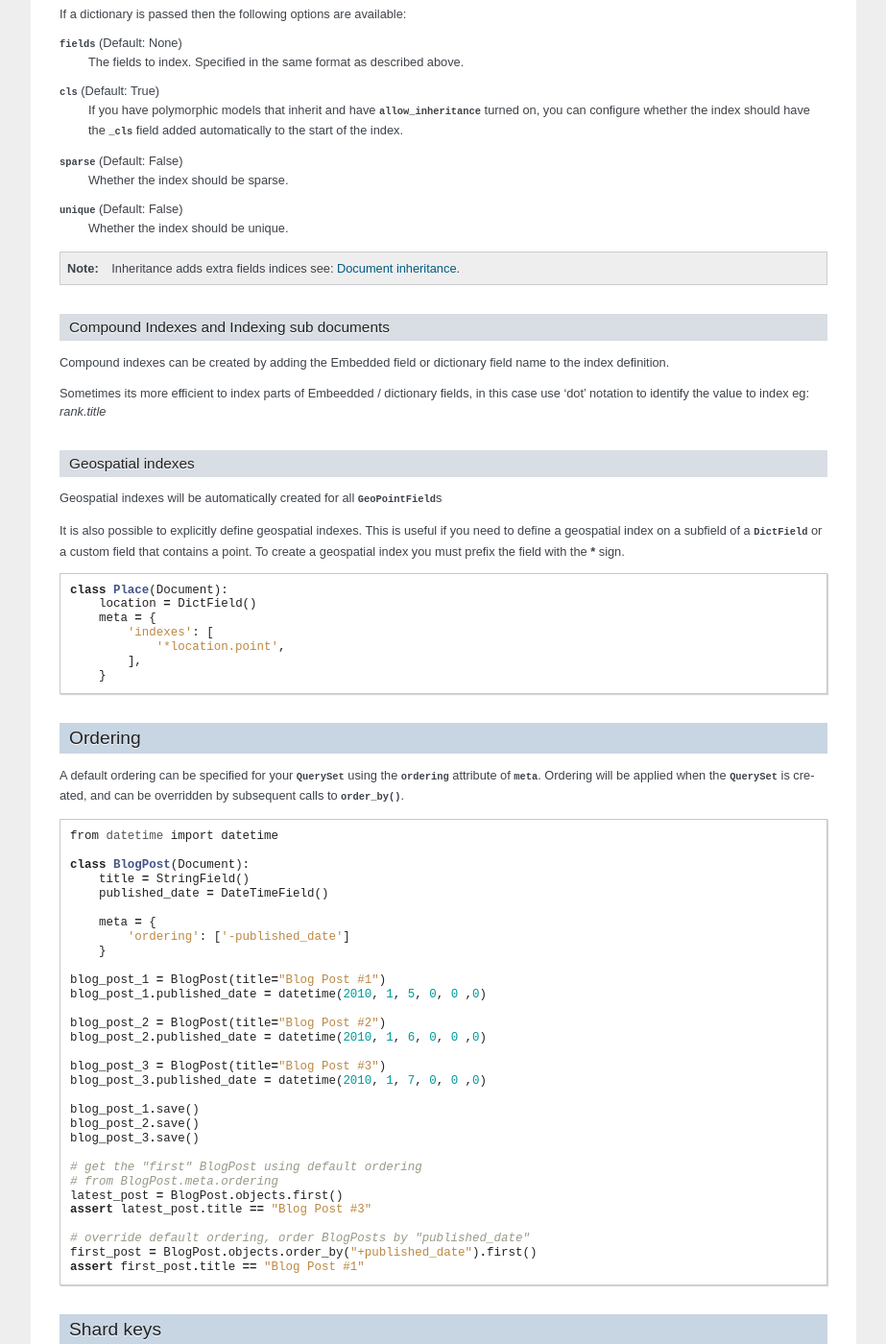
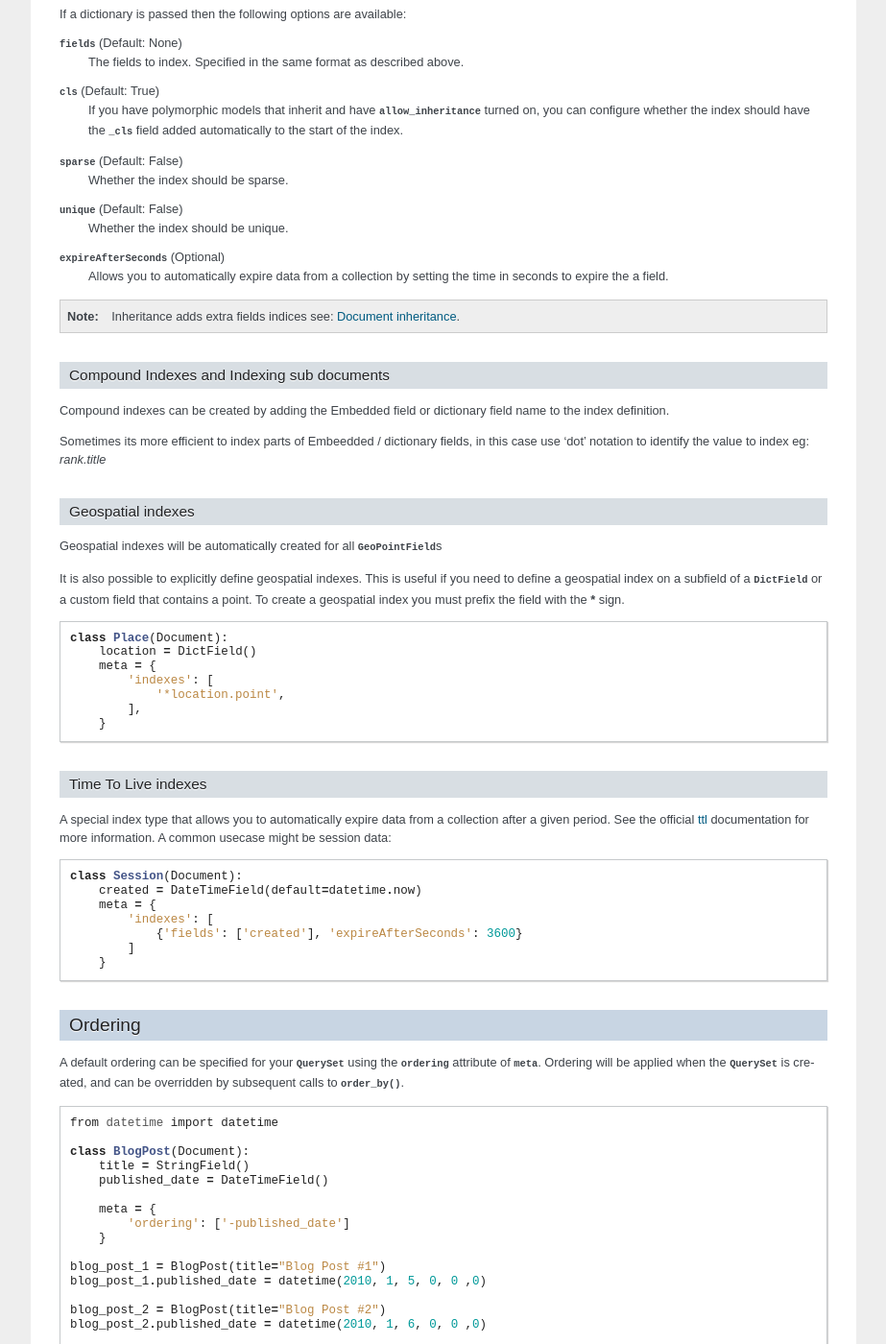
Before and after one commit to MongoEngine/mongoengine, a Sphinx documentation site: the page built from docs/guide/defining-documents.rst, in a window 1280 px wide and 1400 px high, scrolled down 7274 px. Shown: the whole window at 96% size, without its empty margins (198-1121 px from the left). Built offline with Sphinx 7.4.7, drawn with Linux system fonts in a browser that asks for light colours; the version number could not be read and is left out.

Commit message:
Improvements to indexing documentation (#130)

```diff
--- a/docs/guide/defining-documents.rst
+++ b/docs/guide/defining-documents.rst
@@ -479,6 +479,10 @@ If a dictionary is passed then the following options are available:
 :attr:`unique` (Default: False)
     Whether the index should be unique.
 
+:attr:`expireAfterSeconds` (Optional)
+    Allows you to automatically expire data from a collection by setting the
+    time in seconds to expire the a field.
+
 .. note::
 
     Inheritance adds extra fields indices see: :ref:`document-inheritance`.
@@ -510,6 +514,22 @@ point. To create a geospatial index you must prefix the field with the
             'indexes': [
                 '*location.point',
             ],
+        }
+
+Time To Live indexes
+--------------------
+
+A special index type that allows you to automatically expire data from a
+collection after a given period. See the official
+`ttl <http://docs.mongodb.org/manual/tutorial/expire-data/#expire-data-from-collections-by-setting-ttl>`_
+documentation for more information.  A common usecase might be session data::
+
+    class Session(Document):
+        created = DateTimeField(default=datetime.now)
+        meta = {
+            'indexes': [
+                {'fields': ['created'], 'expireAfterSeconds': 3600}
+            ]
         }
 
 Ordering
```
Also changed, not shown: 2 other files.
